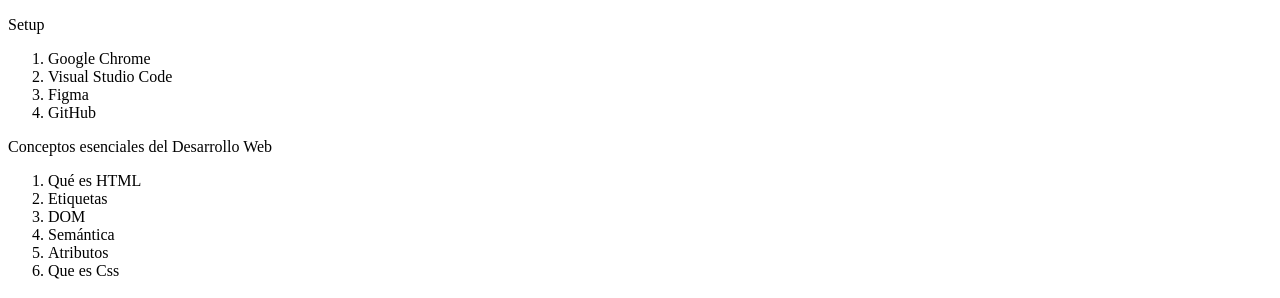
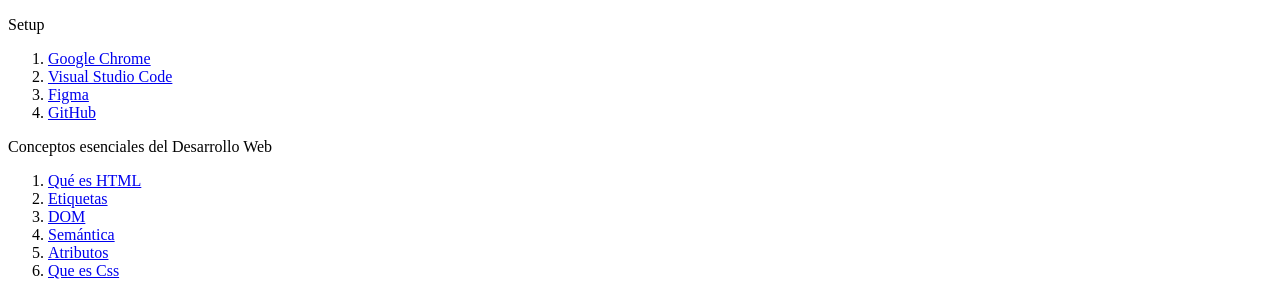
Before and after one commit to DarkCamaleon/html_css, a plain HTML site: page index.html in a window 1280 px wide. Shown: the top 298 px of the page. Drawn offline with Linux system fonts and the light colour scheme.

Commit message:
clase 17

```diff
--- a/index.html
+++ b/index.html
@@ -11,19 +11,19 @@
         <nav>
             <p>Setup</p>
             <ol>
-                <li>Google Chrome</li>
-                <li>Visual Studio Code</li>
-                <li>Figma</li>
-                <li>GitHub</li>
+                <li><a href="#google-chrome">Google Chrome</a></li>
+                <li><a href="#vsc">Visual Studio Code</a> </li>
+                <li><a href="#figma">Figma</a> </li>
+                <li><a href="#github">GitHub</a> </li>
             </ol>
             <p>Conceptos esenciales del Desarrollo Web</p>
             <ol>
-                <li>Qué es HTML</li>
-                <li>Etiquetas</li>
-                <li>DOM</li>
-                <li>Semántica</li>
-                <li>Atributos</li>
-                <li>Que es Css</li>
+                <li><a href="#html">Qué es HTML</a> </li>
+                <li><a href="#etiquetas">Etiquetas</a> </li>
+                <li><a href="#dom">DOM</a> </li>
+                <li><a href="#semantica">Semántica</a> </li>
+                <li><a href="#atributos">Atributos</a> </li>
+                <li><a href="#css">Que es Css</a> </li>
             </ol>
         </nav>
     </header>
@@ -40,7 +40,7 @@
         Setup
     </h2>
     <img src="imagenes/google_chrome.png" alt="Logo de Google Chrome" title="Logo de Google Chrome">
-    <h3>
+    <h3 id="google-chrome">
         Google Chrome
     </h3>
     <p>
@@ -48,7 +48,7 @@
     </p>
 
     <img src="imagenes/visual_studio_code.png" alt="Logo del editor de codigo Visual Studio Code" title="Logo del editor de codigo Visual Studio Code">
-    <h3>
+    <h3 id="vsc">
         Visual Studio Code
     </h3>
     <p>
@@ -56,7 +56,7 @@
     </p>
 
     <img src="imagenes/figma.png" alt="Logo de Figma" title="Logo de Figma">
-    <h3>
+    <h3 id="figma">
         Figma
     </h3>
     <p>
@@ -64,7 +64,7 @@
     </p>
 
     <img src="imagenes/github.png" alt="Logo de Github" title="Logo de Github">
-    <h3>
+    <h3 id="github">
         4. GitHub
     </h3>
     <p>
@@ -74,14 +74,14 @@
     <h2>
         Conceptos esenciales del Desarrollo Web
     </h2>
-    <h3>
+    <h3 id="html">
         1. Qué es HTML
     </h3>
     <p>
         Hyper Text Markup Language o Lenguaje de marcas Hipertexto. Es el componente más básico de la web. Define el significado y la estructura del contenido.
     </p>
 
-    <h3>
+    <h3 id="etiquetas">
         2. Etiquetas
     </h3>
     <p>
@@ -91,7 +91,7 @@
         Muchas etiquetas son fácil de diferencias como los headings o las imágenes y otras diferentes como header, footer, section o div, aquí es donde la semántica será la respuesta y si sabemos un poco de inglés también podremos darnos una pequeña idea de su uso pero en este curso vamos a usar las más importantes y que serán parte de tu día a día como Software Developer.
     </p>
 
-    <h3>
+    <h3 id="dom">
         3. DOM
     </h3>
     <p>
@@ -99,21 +99,21 @@
     </p>
     <img src="./imagenes/dom.png" alt="Estructura de Arbol que representa al Document Object Model">
 
-    <h3>
+    <h3 id="semantica">
         4. Semántica
     </h3>
     <p>
         La semántica le brinda sentido a cada elemento existen en un sitio web, algunos elementos será meramente decorativos y no deben significar nada pero otros serán títulos y deberán estar en diferente jerarquías o alguna secciones serán más relevantes que otras, esto ayudará a los motores de búsqueda como Google o Duck Duck Go a diferenciar tu contenido, categorizar y será la herramientas más valiosa para estar en los primeros resultados de búsqueda SEO. También ayudará a la accesibilidad de tu sitio web, para que personas con habilidades diferentes puedan entender cada contenido.
     </p>
 
-    <h3>
+    <h3 id="atributos">
         5. Atributos
     </h3>
     <p>
         Los atributos le dan características extra a las etiquetas para complementar información y son pre programadas por el navegador, algunos atributos funcionan en todas las etiquetas de la misma forma como ‘class’ pero otros atributos funcionan en solo alguna etiquetas como src
     </p>
 
-    <h3>
+    <h3 id="css">
         6. CSS
     </h3>
     <p>
@@ -156,6 +156,7 @@
         <li>border-block | border-inline | border-block-start | border-block-end | border-inline-start | border-inline-end</li>
         <li>padding-block | padding-inline | padding-block-start | padding-block-end | padding-inline-start | padding-inline-end</li>
     </ul>
+    <p>Si tienes alguna pregunta escríbeme a <a href="mailto:me@leonidasesteban.com">me@leonidasesteban.com</a></p>
 
 
     </body>
```
